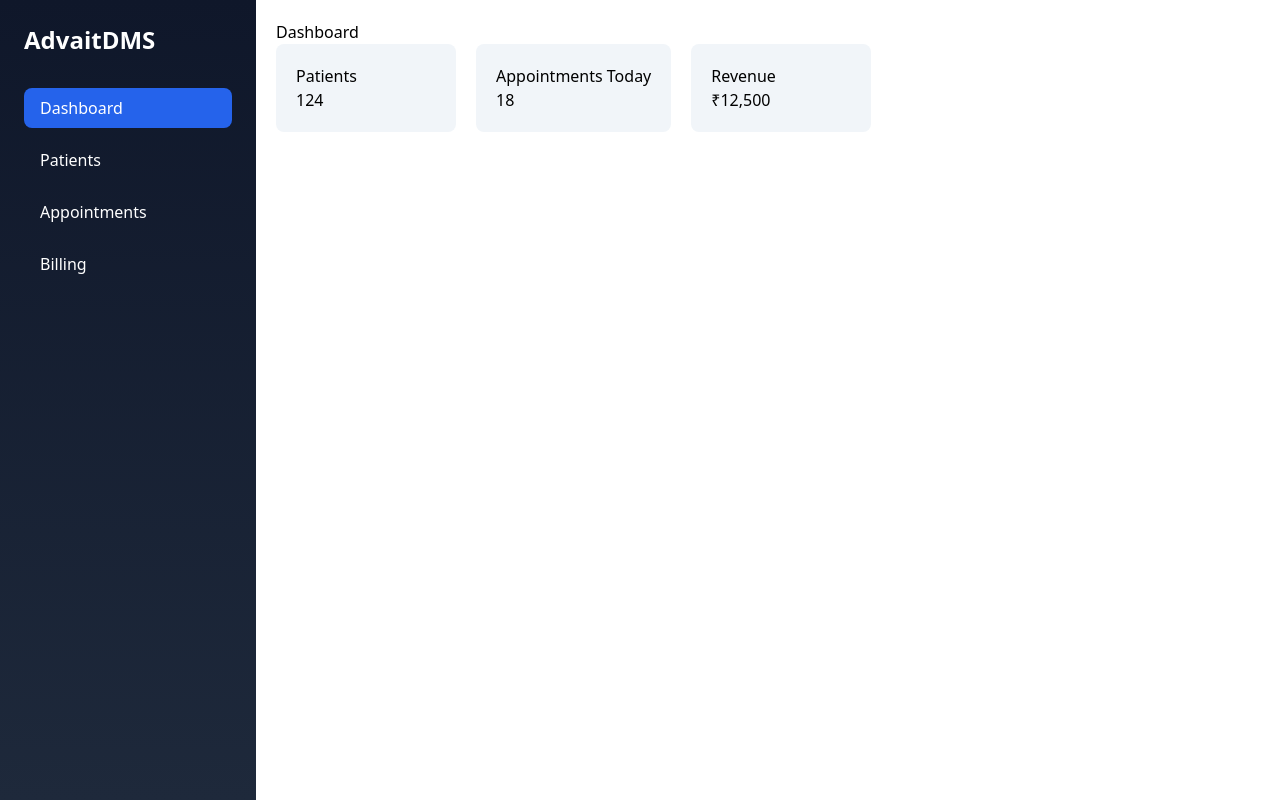
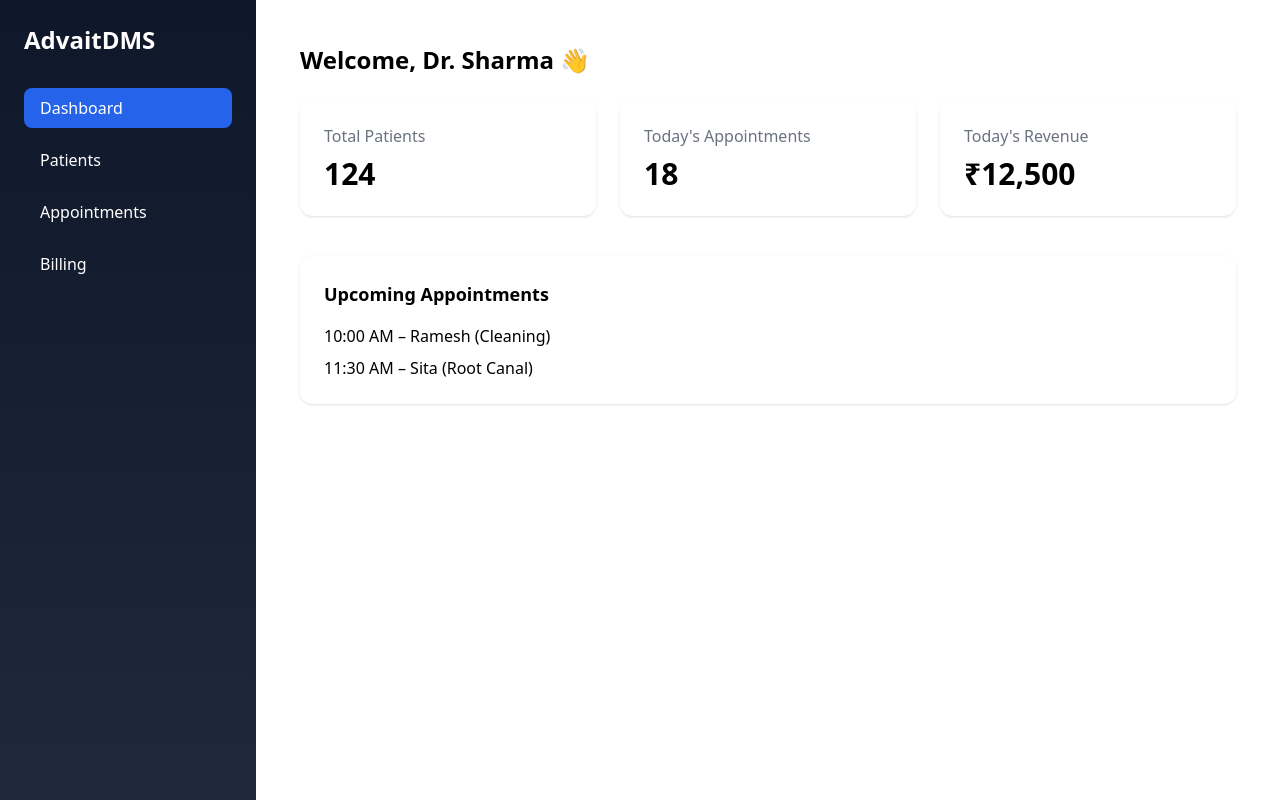
Before and after one commit to psh2590/advait-dms-frontend, a React (Vite) app: page /dashboard in a window 1280 px wide. Built offline with nearby package versions, Linux system fonts and the light colour scheme.

Commit message:
Refactor Dashboard component and update Card to StatCard

```diff
--- a/src/pages/Dashboard.jsx
+++ b/src/pages/Dashboard.jsx
@@ -1,30 +1,34 @@
 export default function Dashboard() {
   return (
-    <>
-      <h1>Dashboard</h1>
-      <div style={{ display: "flex", gap: "20px" }}>
-        <Card title="Patients" value="124" />
-        <Card title="Appointments Today" value="18" />
-        <Card title="Revenue" value="₹12,500" />
+    <div className="p-6">
+      <h1 className="text-2xl font-semibold mb-6">
+        Welcome, Dr. Sharma 👋
+      </h1>
+
+      <div className="grid grid-cols-1 md:grid-cols-3 gap-6">
+        <StatCard title="Total Patients" value="124" />
+        <StatCard title="Today's Appointments" value="18" />
+        <StatCard title="Today's Revenue" value="₹12,500" />
       </div>
-    </>
-  );
-}
 
-function Card({ title, value }) {
-  return (
-    <div style={styles.card}>
-      <h3>{title}</h3>
-      <h2>{value}</h2>
+      <div className="mt-10 bg-white rounded-xl shadow p-6">
+        <h2 className="text-lg font-semibold mb-4">
+          Upcoming Appointments
+        </h2>
+        <ul className="space-y-2">
+          <li>10:00 AM – Ramesh (Cleaning)</li>
+          <li>11:30 AM – Sita (Root Canal)</li>
+        </ul>
+      </div>
     </div>
   );
 }
 
-const styles = {
-  card: {
-    padding: "20px",
-    background: "#f1f5f9",
-    borderRadius: "8px",
-    minWidth: "180px",
-  },
-};
+function StatCard({ title, value }) {
+  return (
+    <div className="bg-white rounded-xl shadow p-6">
+      <p className="text-gray-500">{title}</p>
+      <h2 className="text-3xl font-bold mt-2">{value}</h2>
+    </div>
+  );
+}
```
